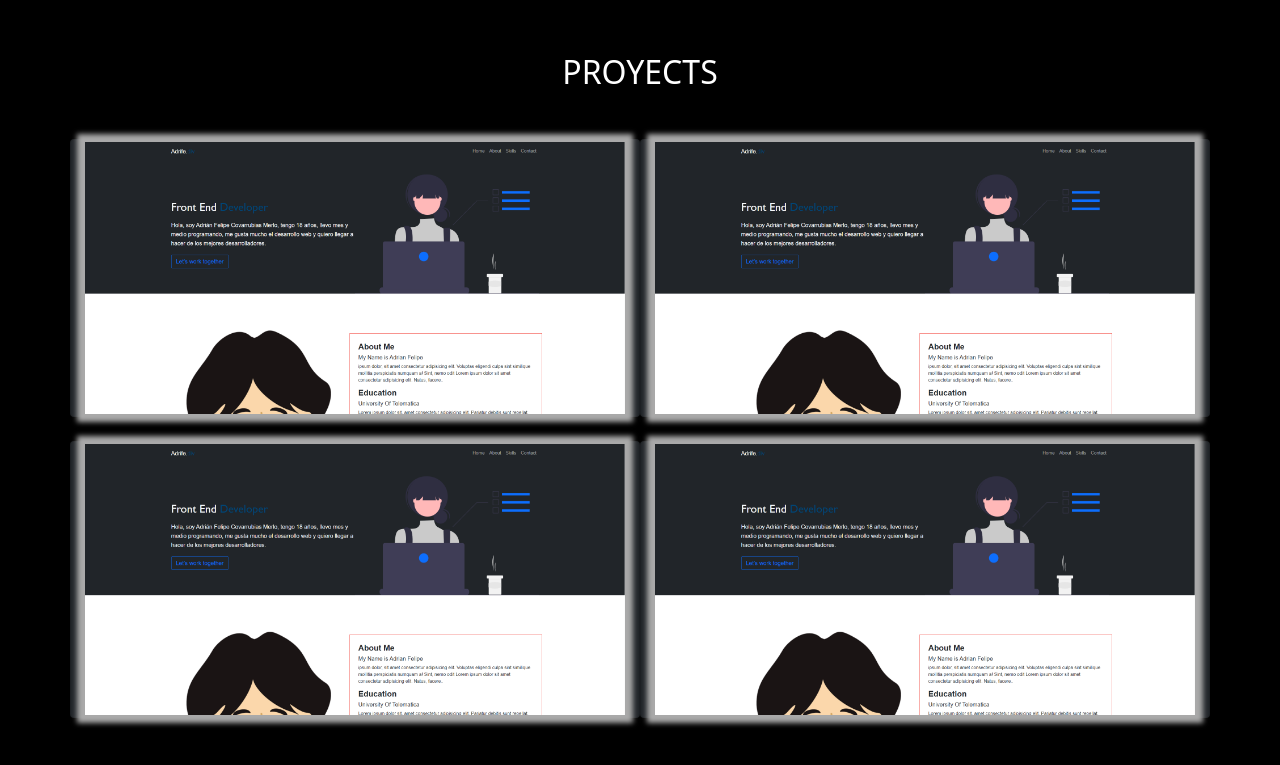
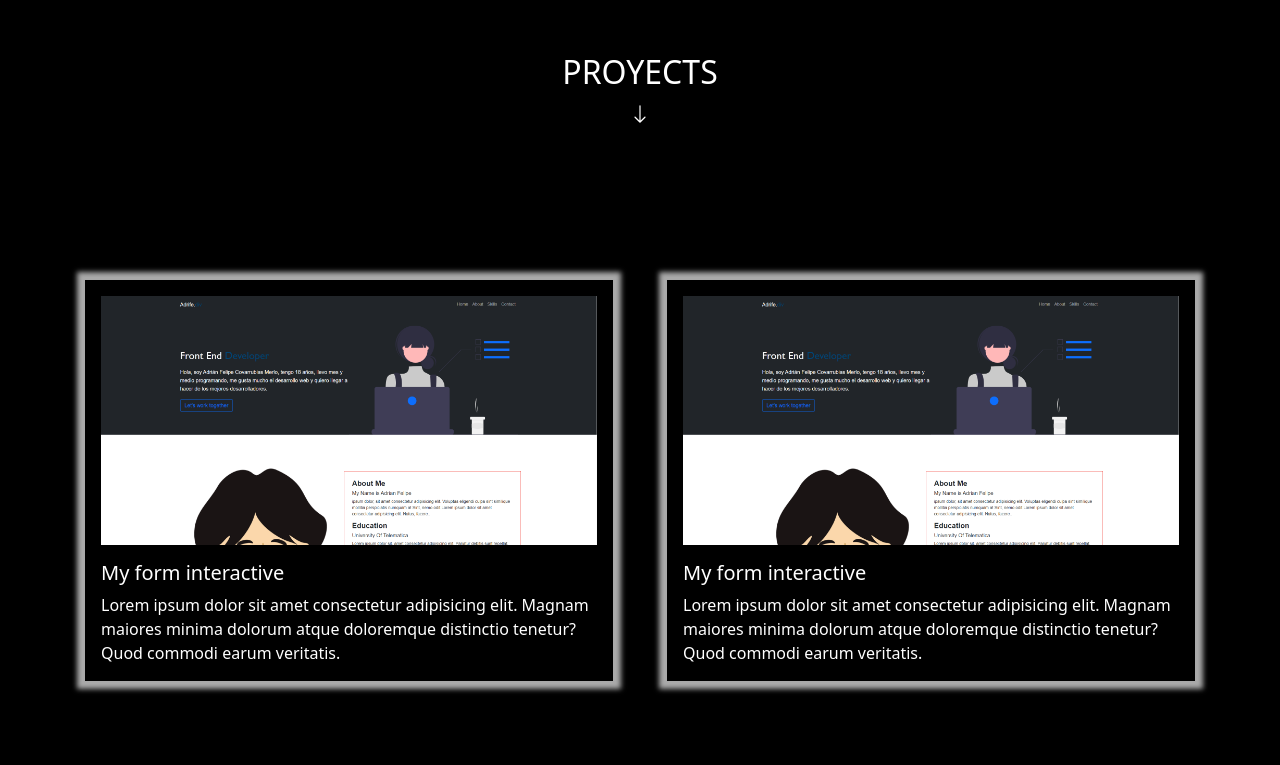
Before and after one commit to adrife2005/myfirstproyect, a website: page dist/index.html in a window 1280 px wide. Shown: the part 919-1684 px from the top of the page. After the commit the page ends 1651 px from the top, so only its background shows below. Drawn offline with nearby package versions, Linux system fonts and the light colour scheme.

Commit message:
added the proyects

```diff
--- a/dist/index.html
+++ b/dist/index.html
@@ -46,7 +46,7 @@
     </nav>
 
     <!-- showcase -->
-    <section id="showcase" class="p-5">
+    <section id="showcase" class="p-3 py-5">
         <div class="container">
             <div class="row justify-content-between align-items-center">
                 <div class="col-md-7">
@@ -67,23 +67,32 @@
     </section>
 
     <!-- proyects -->
-    <section id="proyects" class="p-5">
+    <section id="proyects" class="p-3 py-5">
         <div class="container">
-            <h2 class="my-5 text-center">PROYECTS</h2>
-            <div class="row row-cols-1 row-cols-md g-4">
-                <div class="col-md-6 card bg-dark text-white">
-                    <img src="img/Capture.PNG" class="card-img" alt="...">
-                    <p class="texto-oculto">Use este tipos de technology</p>
+        <h2 class="mt-5 text-center">PROYECTS</h2>
+        <p class="text-center bi bi-arrow-down"></p>
+            <div class="row g-5">
+                <div class="col-md-6">
+                    <div class="card bg-light">
+                        <div class="card-body text-center">
+                            <img class="mb-3" src="img/Capture.PNG" style="width: 100%;" alt="">
+                            <h5 class="card-title text-start">My form interactive</h5>
+                            <div class="card-text text-start">Lorem ipsum dolor sit amet consectetur adipisicing elit.
+                                Magnam maiores minima dolorum atque doloremque distinctio tenetur? Quod commodi earum veritatis.
+                            </div>
+                        </div>
+                    </div>
                 </div>
-
-                <div class="col-md-6 card bg-dark text-white">
-                    <img src="img/Capture.PNG" class="card-img" alt="...">
-                </div>
-                <div class="col-md-6 card bg-dark text-white">
-                    <img src="img/Capture.PNG" class="card-img" alt="...">
-                </div>
-                <div class="col-md-6 card bg-dark text-white">
-                    <img src="img/Capture.PNG" class="card-img" alt="...">
+                <div class="col-md-6">
+                    <div class="card bg-light">
+                        <div class="card-body text-center">
+                            <img class="mb-3" src="img/Capture.PNG" style="width: 100%;" alt="">
+                            <h5 class="card-title text-start">My form interactive</h5>
+                            <div class="card-text text-start">Lorem ipsum dolor sit amet consectetur adipisicing elit.
+                                Magnam maiores minima dolorum atque doloremque distinctio tenetur? Quod commodi earum veritatis.
+                            </div>
+                        </div>
+                    </div>
                 </div>
             </div>
         </div>
--- a/dist/style.css
+++ b/dist/style.css
@@ -18,7 +18,7 @@ a {
 
 .navbar-brand {
     color: white;
-    font-size: 1.65em;
+    font-size: 1.4em;
     font-weight: 500;
 }
 
@@ -106,7 +106,7 @@ h1 {
     font-weight: 700;
 }
 
-img {
+#showcase img {
     width: 100%;
     height: 100%;
     object-fit: cover;
@@ -126,7 +126,14 @@ img {
     z-index: -1;
 }
 
-#proyects img {
+/* proyects */
+
+
+#proyects .row {
+    margin-top: 100px;
+}
+
+.card-body {
     width: 100%;
     height: 100%;
     object-fit: cover;
@@ -135,20 +142,12 @@ img {
     box-shadow: 0 0 5px 6px darkgray;
 }
 
-.texto-oculto {
-    width: 96%;
-    height: 100%;
-    position: absolute; /* Establece la posición absoluta para que el texto se superponga a la imagen */
-    text-align: start;
-    background-color: rgba(0, 0, 0, 0.7); /* Establece un fondo semi-transparente para el texto */
-    color: white; /* Establece el color del texto */
-    padding: 10px; /* Agrega relleno alrededor del texto para mayor legibilidad */
-    display: none; /* Inicialmente, oculta el texto */
-  }
 
-  .card:hover .texto-oculto {
-    display: block; /* Hace que el texto sea visible cuando se pasa el ratón sobre el contenedor */
-  }
+
+
+
+
+
 
 /* keyframes */
 
@@ -194,7 +193,7 @@ img {
         font-size: 1.15em;
         font-weight: 700;
     }
-    img {
+    #showcase img {
         width: 100%;
         height: 350px;
         object-fit: cover;
@@ -219,7 +218,7 @@ img {
         font-size: 1.15em;
         font-weight: 700;
     }
-    img {
+    #showcase img {
         width: 100%;
         height: 300px;
         object-fit: cover;
@@ -244,7 +243,7 @@ img {
         font-size: 1.05em;
         font-weight: 700;
     }
-    img {
+    #showcase img {
         width: 100%;
         height: 300px;
         object-fit: cover;
```
